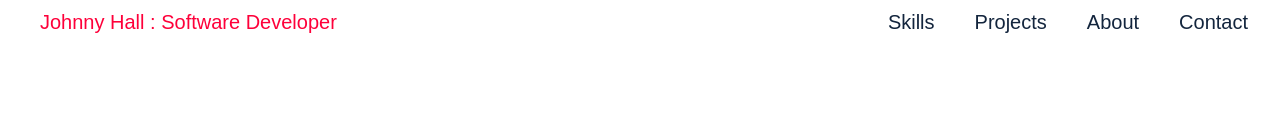
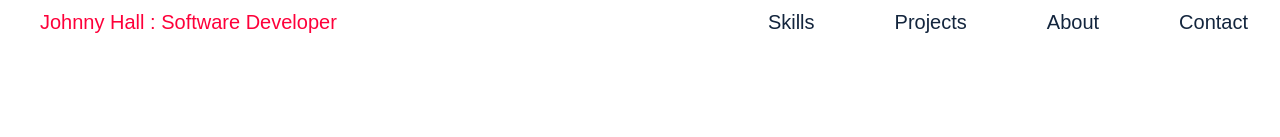
Before and after one commit to jbhall4291/portfolio, a React (Create React App) app: page / in a window 1280 px wide. Shown: the top 137 px of the page. Built offline with nearby package versions, Linux system fonts and the light colour scheme.

Commit message:
tweak layout

```diff
--- a/src/components/Header.jsx
+++ b/src/components/Header.jsx
@@ -10,7 +10,7 @@ function Header() {
       className="fixed top-0 z-10 grid w-screen grid-cols-1  bg-white md:grid-cols-[auto_1fr] md:px-6"
       id="header"
     >
-      <div className="flex justify-center  p-4 py-1 text-lg text-myTheme hover:text-highlight md:py-2 text-xl">
+      <div className="flex justify-center  p-4 py-1 text-xl text-myTheme hover:text-highlight md:py-2">
         <NavLink
           to="/"
           className={({ isActive, isPending }) =>
@@ -22,7 +22,7 @@ function Header() {
       </div>
 
       <nav className="col-span-2 flex justify-center bg-white  text-myTheme hover:text-highlight md:col-start-2 md:col-end-3 md:row-start-1 md:justify-end ">
-        <ul className="md:gap-18 flex gap-7 py-1.5 pt-0 text-lg  text-myTheme  sm:gap-10 sm:p-2 ">
+        <ul className="md:gap-20 flex gap-7 py-1.5 pt-0 text-lg  text-myTheme  sm:gap-10 sm:p-2 ">
           <HeaderNavItem
             currentPath={currentPath}
             text="Skills"
```
